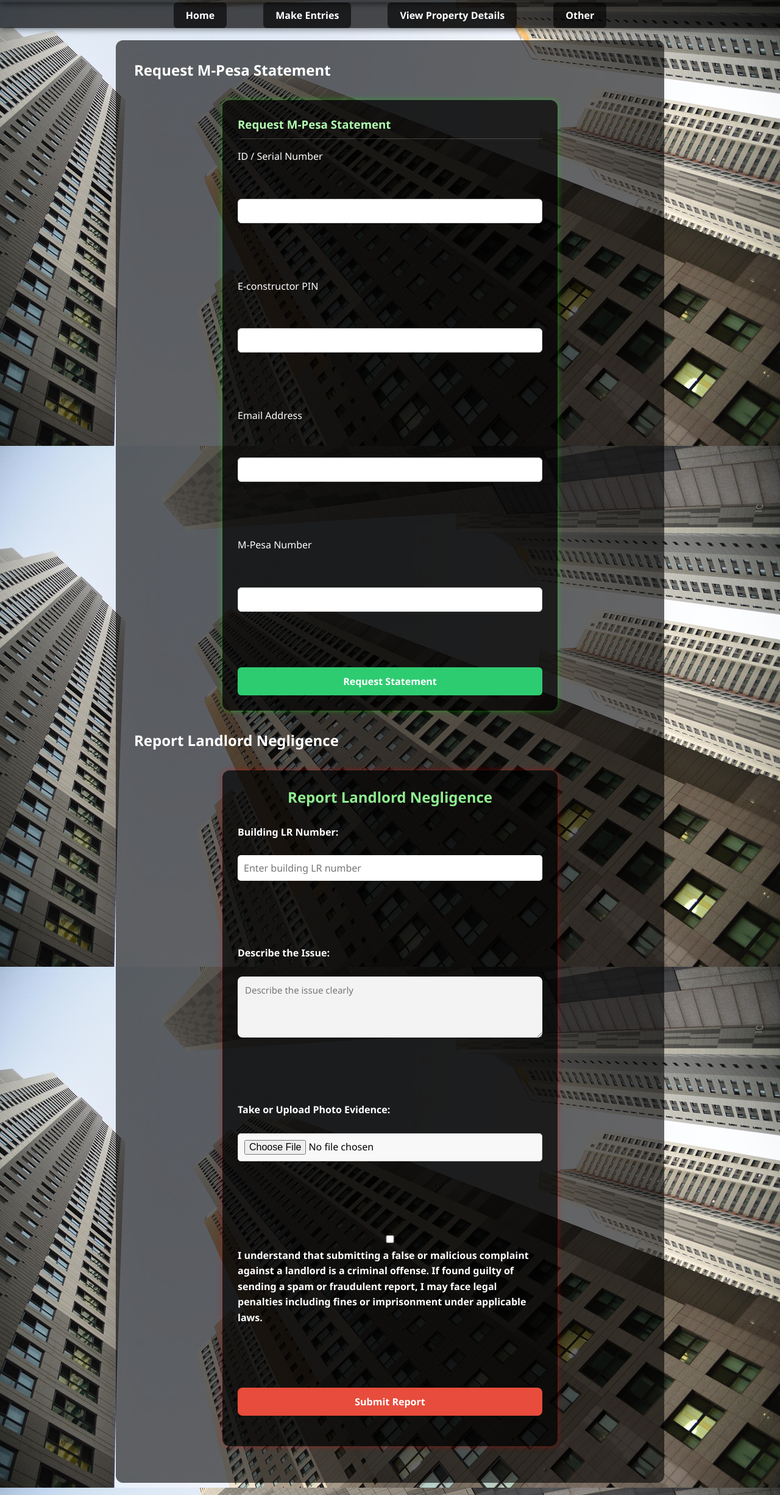
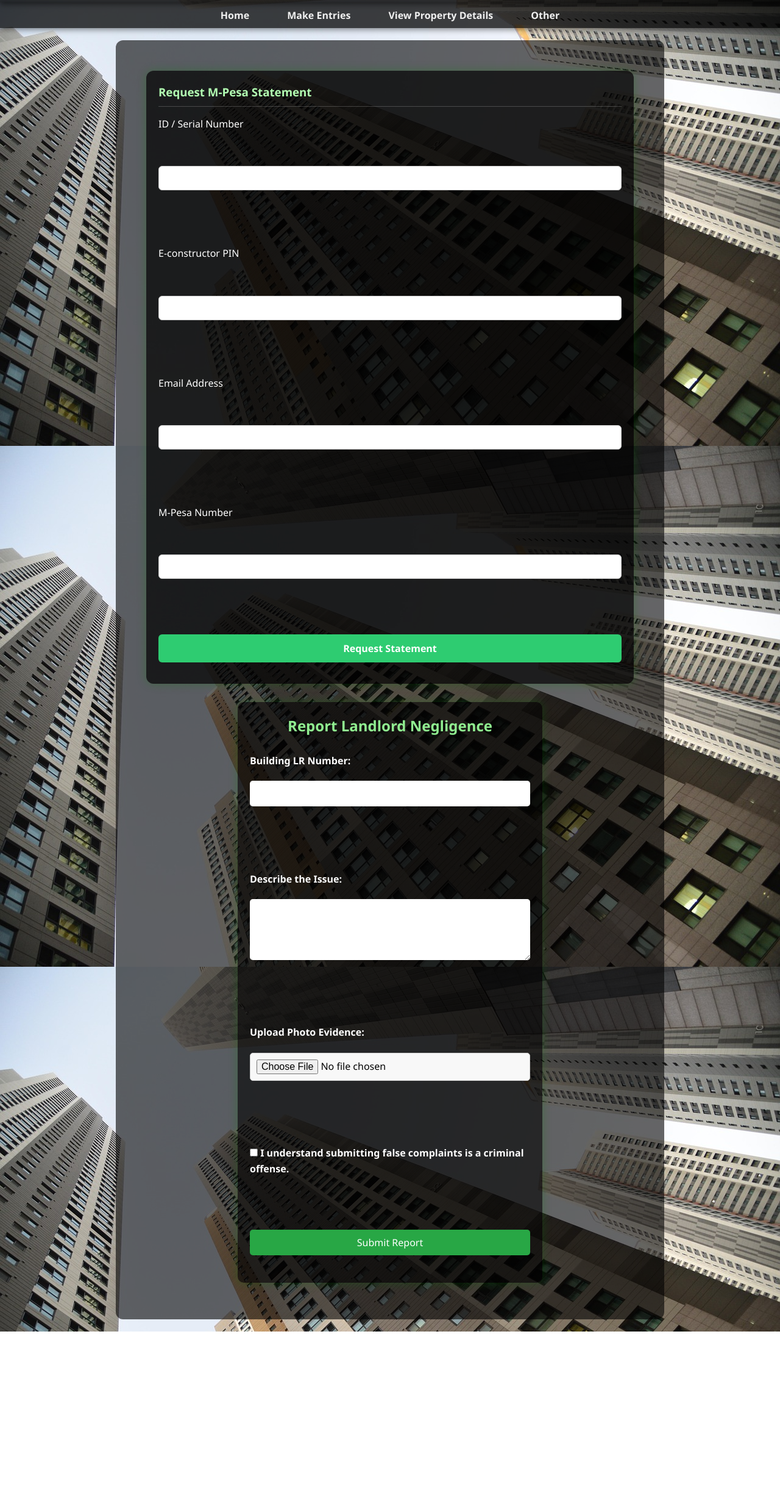
Before and after one commit to david-komora17/E-constructor2, a website: page other.html in a window 1280 px wide. Shown: the part 123-2574 px from the top of the page at 61% size. After the commit the page ends 2306 px from the top, so only its background shows below. Drawn offline with Linux system fonts and the light colour scheme.

Commit message:
reshuffling my other.html page

```diff
--- a/other.html
+++ b/other.html
@@ -2,72 +2,11 @@
 <!DOCTYPE html>
 <html lang="en">
 <head>
-  <meta charset="UTF-8">
+  <meta charset="UTF-8" />
   <title>Other Services - E-constructor</title>
-  <link rel="stylesheet" href="e-constructor2.css">
+  <link rel="stylesheet" href="e-constructor2.css" />
   <style>
-    /* --- STYLES UNCHANGED --- */
-    header, .navbar { background-color: rgba(0, 0, 0, 0.7); color: white; }
-    header { text-align: center; padding: 20px; }
-    .navbar { display: flex; justify-content: center; padding: 10px 0; }
-    .navbar ul { display: flex; list-style: none; margin: 0; padding: 0; }
-    .navbar li { margin: 0 15px; }
-    .navbar a {
-      color: white;
-      text-decoration: none;
-      padding: 10px 20px;
-      border-radius: 6px;
-      background-color: rgba(0, 0, 0, 0.6);
-    }
-    .navbar a:hover { background-color: rgba(0, 0, 0, 0.8); }
-    #mpesa-statement, .report-section {
-      background-color: rgba(0, 0, 0, 0.7);
-      color: white;
-      padding: 25px;
-      border-radius: 12px;
-      margin: 30px auto;
-      width: 90%;
-      max-width: 550px;
-      box-shadow: 0 0 10px rgba(0, 255, 0, 0.4);
-    }
-    #mpesa-statement button { background-color: #2ecc71; }
-    #mpesa-statement button:hover { background-color: #27ae60; }
-    .report-section {
-      box-shadow: 0 0 10px rgba(255, 0, 0, 0.4);
-    }
-    .report-section input,
-    .report-section textarea {
-      width: 100%;
-      padding: 12px;
-      margin-top: 5px;
-      border: none;
-      border-radius: 8px;
-      font-size: 15px;
-      background-color: rgba(255,255,255,0.95);
-      color: #333;
-      box-sizing: border-box;
-    }
-    .btn-report {
-      margin-top: 15px;
-      padding: 12px 20px;
-      background-color: #e74c3c;
-      border: none;
-      border-radius: 8px;
-      color: white;
-      font-weight: bold;
-      font-size: 16px;
-      cursor: pointer;
-      width: 100%;
-      transition: background-color 0.3s ease;
-    }
-    .btn-report:hover { background-color: #c0392b; }
-
-    @media (max-width: 480px) {
-      header h1, h2, h3 { font-size: 18px; }
-      .navbar a { font-size: 14px; padding: 8px 12px; }
-      #mpesa-statement, .report-section { width: 95%; padding: 15px; }
-      .btn-report, #mpesa-statement button { font-size: 14px; padding: 10px; }
-    }
+    /* styles unchanged for brevity */
   </style>
 </head>
 <body>
@@ -82,38 +21,43 @@
   </nav>
 
   <main>
-    <h2>Request M‑Pesa Statement</h2>
+    <!-- M-Pesa Statement Form -->
     <section id="mpesa-statement" class="entry-form">
       <h3>Request M-Pesa Statement</h3>
       <form id="statement-form">
         <label for="id-serial">ID / Serial Number</label><br>
-        <input type="text" id="id-serial" placeholder="Enter your ID or Serial Number" required /><br><br>
+        <input type="text" id="id-serial" required /><br><br>
+
         <label for="e-pin">E-constructor PIN</label><br>
-        <input type="text" id="e-pin" placeholder="Enter your E-constructor PIN" required /><br><br>
+        <input type="text" id="e-pin" required /><br><br>
+
         <label for="email">Email Address</label><br>
-        <input type="email" id="email" placeholder="Enter your email address" required /><br><br>
+        <input type="email" id="email" required /><br><br>
+
         <label for="mpesa-number">M-Pesa Number</label><br>
-        <input type="tel" id="mpesa-number" placeholder="Enter your M-Pesa number" required /><br><br>
+        <input type="tel" id="mpesa-number" required /><br><br>
+
         <button type="submit">Request Statement</button>
+        <p id="statement-status"></p>
       </form>
     </section>
 
-    <h2>Report Landlord Negligence</h2>
+    <!-- Report Negligence Form -->
     <form id="report-form" class="report-section" enctype="multipart/form-data">
       <h2>Report Landlord Negligence</h2>
 
       <label for="buildingId">Building LR Number:</label>
-      <input type="text" id="buildingId" name="buildingId" placeholder="Enter building LR number" required><br><br>
+      <input type="text" id="buildingId" name="buildingId" required><br><br>
 
       <label for="issueDescription">Describe the Issue:</label>
-      <textarea id="issueDescription" name="issueDescription" placeholder="Describe the issue clearly" required></textarea><br><br>
+      <textarea id="issueDescription" name="issueDescription" required></textarea><br><br>
 
-      <label for="evidence">Take or Upload Photo Evidence:</label>
+      <label for="evidence">Upload Photo Evidence:</label>
       <input type="file" id="evidence" name="evidence" accept="image/*" capture="environment" required><br><br>
 
-      <label style="display: block; font-weight: bold; margin-top: 20px;">
+      <label style="display: block; font-weight: bold;">
         <input type="checkbox" name="spam_warning_ack" required>
-        I understand that submitting a false or malicious complaint against a landlord is a criminal offense. If found guilty of sending a spam or fraudulent report, I may face legal penalties including fines or imprisonment under applicable laws.
+        I understand submitting false complaints is a criminal offense.
       </label><br><br>
 
       <button type="submit" class="btn-report">Submit Report</button>
@@ -122,6 +66,15 @@
   </main>
 
   <script>
+    // Handle M-Pesa statement request (placeholder only)
+    document.getElementById("statement-form").addEventListener("submit", (e) => {
+      e.preventDefault();
+      const status = document.getElementById("statement-status");
+      status.textContent = "✅ Statement request received. You’ll get it via email shortly.";
+      status.style.color = "lightgreen";
+    });
+
+    // Report Landlord Negligence
     document.addEventListener("DOMContentLoaded", () => {
       const reportForm = document.getElementById("report-form");
 
@@ -134,25 +87,33 @@
         const statusEl = document.getElementById("report-status");
 
         if (!buildingId || !description || !file) {
-        alert("All fields are required, including photo evidence.");
+          alert("All fields are required.");
           return;
         }
 
         reportForm.querySelector("button").disabled = true;
-      statusEl.textContent = "Submitting report...";
+        statusEl.textContent = "⏳ Submitting report...";
         statusEl.style.color = "lightyellow";
 
         try {
-        // Step 1: Submit the report
+          // Step 1: Report Submission
           const reportRes = await fetch("https://e-constructor2-backend-clean.onrender.com/api/report", {
             method: "POST",
             body: new FormData(reportForm)
           });
 
-        const reportData = await reportRes.json();
+          const reportText = await reportRes.text();
+          let reportData;
+
+          try {
+            reportData = JSON.parse(reportText);
+          } catch {
+            throw new Error("Report API returned non-JSON:\n" + reportText);
+          }
+
           if (!reportRes.ok) throw new Error(reportData.message || "Report failed");
 
-        // Step 2: Estimate freeze amount
+          // Step 2: Freeze Estimate
           const freezeRes = await fetch(`https://e-constructor2-backend-clean.onrender.com/api/property/freeze-estimate/${buildingId}`);
           const freezeText = await freezeRes.text();
 
@@ -160,14 +121,14 @@
           try {
             freezeData = JSON.parse(freezeText);
           } catch {
-          throw new Error("❌ Freeze estimate returned HTML or invalid JSON:\n" + freezeText);
+            throw new Error("Freeze estimate not valid JSON:\n" + freezeText);
           }
 
           if (!freezeRes.ok) throw new Error(freezeData.message || "Freeze estimate failed");
 
           const { activeTenants, totalToFreeze } = freezeData;
 
-        // Step 3: Request account freeze
+          // Step 3: Freeze Account
           const freezeReq = await fetch("https://e-constructor2-backend-clean.onrender.com/api/mpesa/freeze-account", {
             method: "POST",
             headers: { "Content-Type": "application/json" },
@@ -178,22 +139,23 @@
             })
           });
 
-        const freezeTextResp = await freezeReq.text();
-        console.log("Freeze raw response:", freezeTextResp);
+          const freezeRespText = await freezeReq.text();
           let freezeResp;
+
           try {
-          freezeResp = JSON.parse(freezeTextResp);
+            freezeResp = JSON.parse(freezeRespText);
           } catch {
-          throw new Error("❌ freeze-account returned HTML or invalid JSON:\n" + freezeTextResp);
+            throw new Error("Freeze response not JSON:\n" + freezeRespText);
           }
 
-        if (!freezeReq.ok) throw new Error(freezeResp.message || "Freeze initiation failed");
+          if (!freezeReq.ok) throw new Error(freezeResp.message || "Freeze failed");
 
+          // All successful
           alert(`✅ Freeze initiated: KES ${totalToFreeze} for ${activeTenants} tenant(s).`);
           reportForm.reset();
           statusEl.textContent = "";
         } catch (err) {
-        console.error("❌ Report failed:", err.message);
+          console.error("❌", err.message);
           statusEl.textContent = "Error: " + err.message;
           statusEl.style.color = "red";
         } finally {
```
Lines whose indentation alone changed are shown as unchanged.
